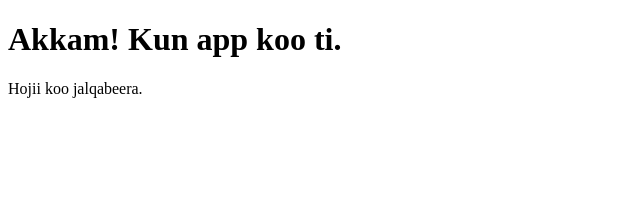
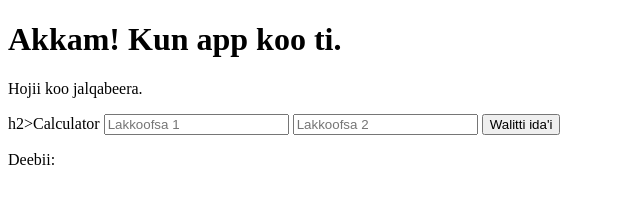
Before and after one commit to mulatutesfaye62-lang/Mulatu-s-App, a plain HTML site: page index.html in a window 1280 px wide. Shown: the whole page, without its empty margins (0-640 px from the left). Drawn offline with Linux system fonts and the light colour scheme.

Commit message:
Update index.html

```diff
--- a/index.html
+++ b/index.html
@@ -8,3 +8,11 @@
   <p>Hojii koo jalqabeera.</p>
 </body>
 </html>
+h2>Calculator</h2>
+<input id="a" type="number" placeholder="Lakkoofsa 1">
+<input id="b" type="number" placeholder="Lakkoofsa 2">
+<button onclick="
+  document.getElementById('r').innerText =
+  Number(a.value) + Number(b.value)
+">Walitti ida'i</button>
+<p>Deebii: <span id="r"></span></p>
```
